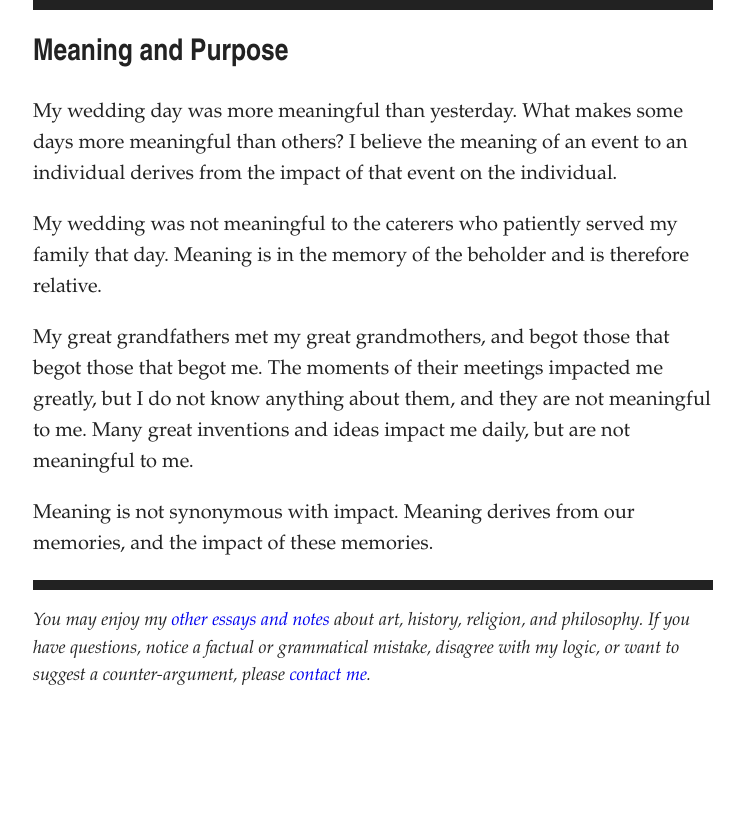
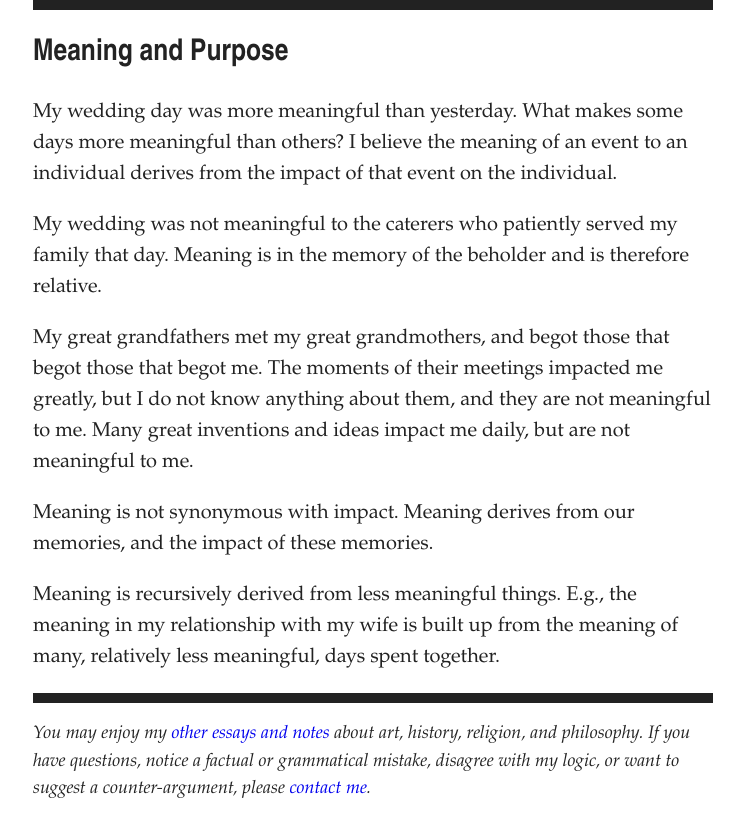
Before and after one commit to artsandmetaphysics/goodlifeodyssey, a Jekyll site: the page built from _documents/meaning-and-purpose.md, in a window 1280 px wide. Shown: the top 837 px of the page, without its empty margins (267-1011 px from the left). Built offline with Jekyll 4.4.1, drawn with Linux system fonts in a browser that asks for light colours.

Commit message:
Add note meaning being recursive

```diff
--- a/_documents/meaning-and-purpose.md
+++ b/_documents/meaning-and-purpose.md
@@ -16,6 +16,8 @@ My great grandfathers met my great grandmothers, and begot those that begot thos
 
 Meaning is not synonymous with impact.  Meaning derives from our memories, and the impact of these memories.
 
+Meaning is recursively derived from less meaningful things.  E.g., the meaning in my relationship with my wife is built up from the meaning of many, relatively less meaningful, days spent together.
+
 {% comment %}
 - Some events, people, objects are more meaningful than others.
 - This meaning is relative.
```
Also changed, not shown: documents/meaning-and-purpose.md (+2 -0 lines).
